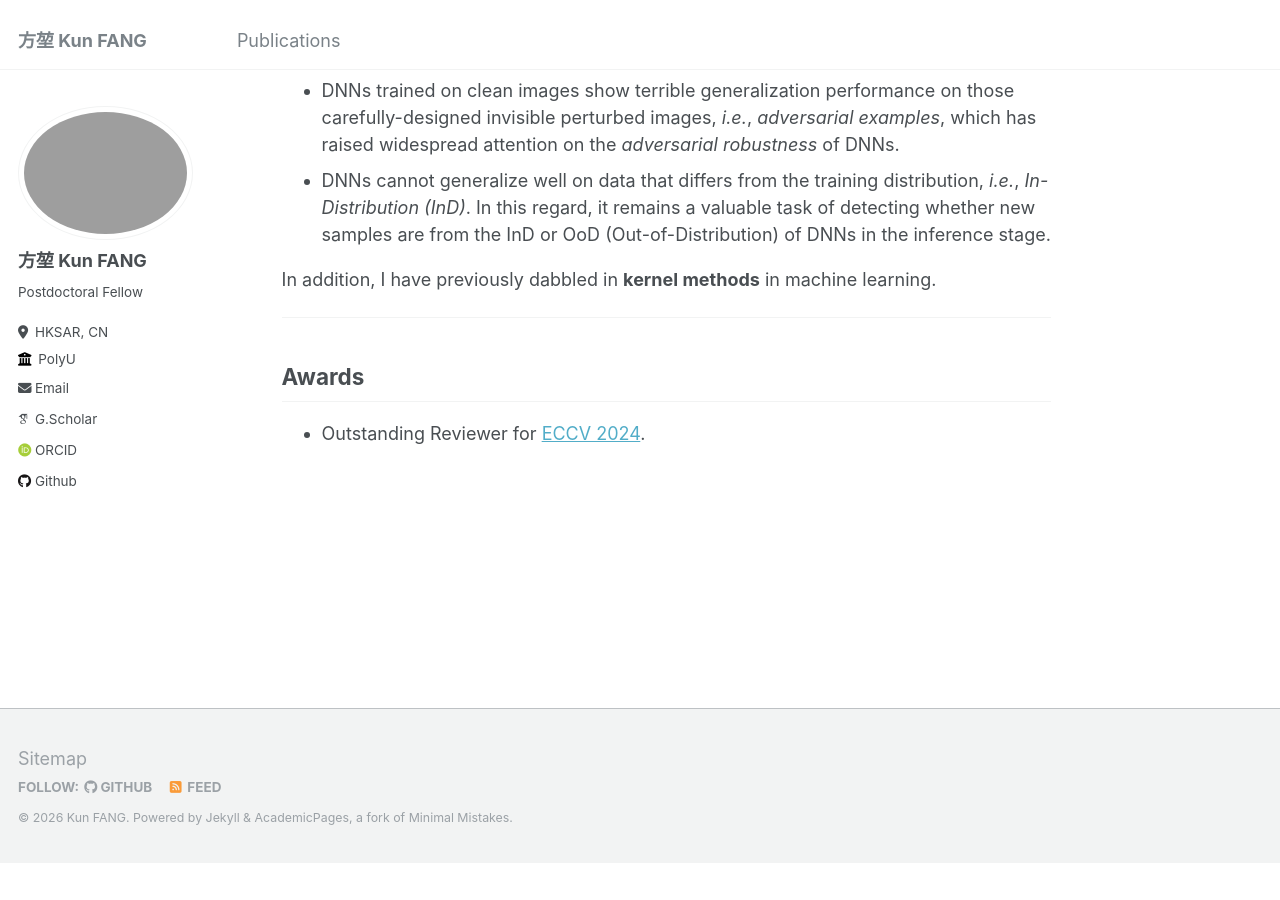
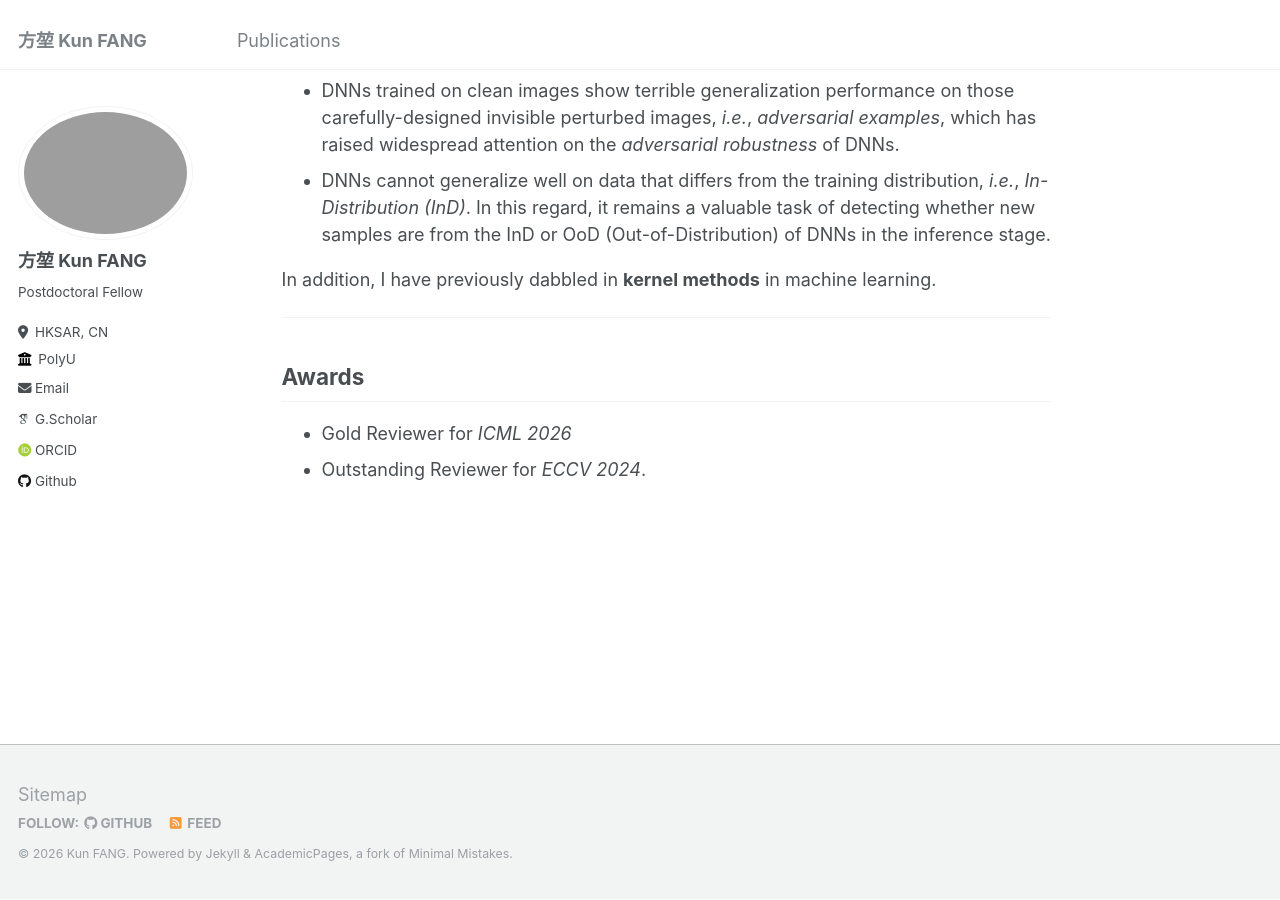
Before and after one commit to fanghenshaometeor/fanghenshaometeor.github.io, a Jekyll site: the page built from _pages/about.md, in a window 1280 px wide and 900 px high, scrolled down 537 px. Built offline with Jekyll 4.4.1, drawn with Linux system fonts in a browser that asks for light colours; some web fonts are replaced; before the commit the page ends 1401 px from its top, so only the background shows below that.

Commit message:
update-about

```diff
--- a/_pages/about.md
+++ b/_pages/about.md
@@ -26,4 +26,5 @@ In addition, I have previously dabbled in **kernel methods** in machine learning
 
 Awards
 ---
-- Outstanding Reviewer for [ECCV 2024](http://fanghenshaometeor.github.io/files/outstandingreviewereccv2024.pdf).
+- Gold Reviewer for *ICML 2026*
+- Outstanding Reviewer for *ECCV 2024*.
```
Also changed, not shown: 1 other file.
